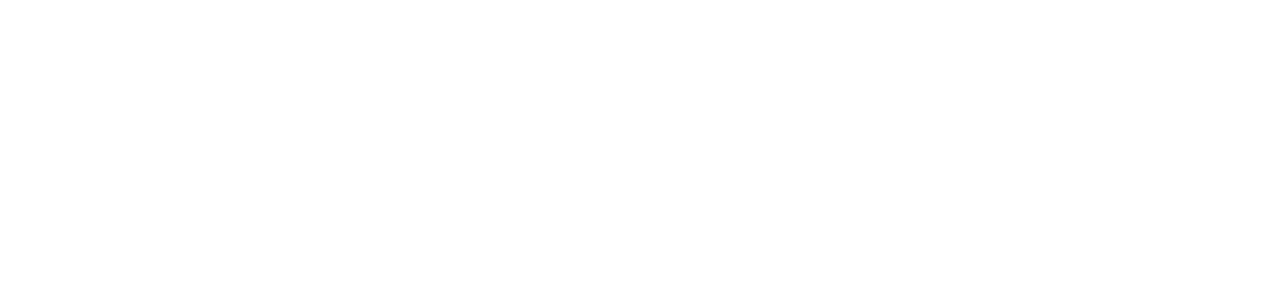
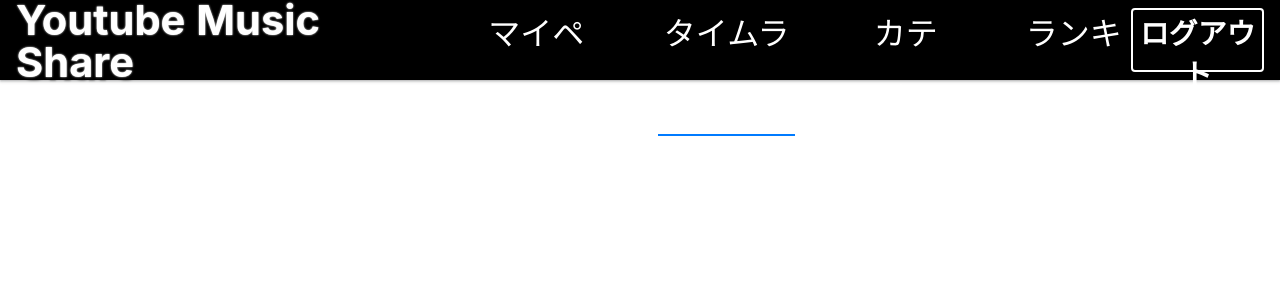
Before and after one commit to shouya-k/YoutubeMusicShare, a Nuxt app: page /timeline in a window 1280 px wide. Before the commit this address had no page. Shown: the top 300 px of the page. Built offline with nearby package versions, Linux system fonts and the light colour scheme.

Commit message:
header.vue, timeline.vueを追加。

```diff
--- /dev/null
+++ b/components/header.vue
@@ -0,0 +1,57 @@
+<template>
+  <header class="head">
+    <h1 class="head__logo">Youtube Music Share</h1>
+
+    <nav class="nav" :class="{ 'nav--show': isNavShow }">
+      <div class="nav__icon" @click="navHidden">
+        <i class="fas fa-times nav__times-icon"></i>
+      </div>
+      <ul class="nav__menu">
+        <li class="nav__item">
+          <a href="./my-page.html" class="nav__link">マイページ</a>
+        </li>
+        <li class="nav__item">
+          <a href="index.html" class="nav__link nav__link--active"
+            >タイムライン</a
+          >
+        </li>
+        <li class="nav__item">
+          <a href="#" class="nav__link">カテゴリ</a>
+        </li>
+        <li class="nav__item">
+          <a href="#" class="nav__link">ランキング</a>
+        </li>
+        <li class="nav__item nav__item--logout">
+          <a href="#" class="nav__link">ログアウト</a>
+        </li>
+      </ul>
+    </nav>
+    <button type="button" class="head__logout-button">ログアウト</button>
+    <div class="nav__icon" @click="navShow">
+      <i class="fas fa-bars fa-2x" style="color: #fff"></i>
+    </div>
+    <div
+      class="nav__bg"
+      :class="{ 'nav__bg--show': isNavShow }"
+      @click="navHidden"
+    ></div>
+  </header>
+</template>
+
+<script>
+export default {
+  data() {
+    return {
+      isNavShow: false,
+    }
+  },
+  methods: {
+    navShow() {
+      this.isNavShow = true
+    },
+    navHidden() {
+      this.isNavShow = false
+    },
+  },
+}
+</script>
--- /dev/null
+++ b/pages/timeline.vue
@@ -0,0 +1,14 @@
+<template>
+  <div>
+    <Header></Header>
+  </div>
+</template>
+
+<script>
+import header from '../components/header'
+export default {
+  components: {
+    Header: header,
+  },
+}
+</script>
```
